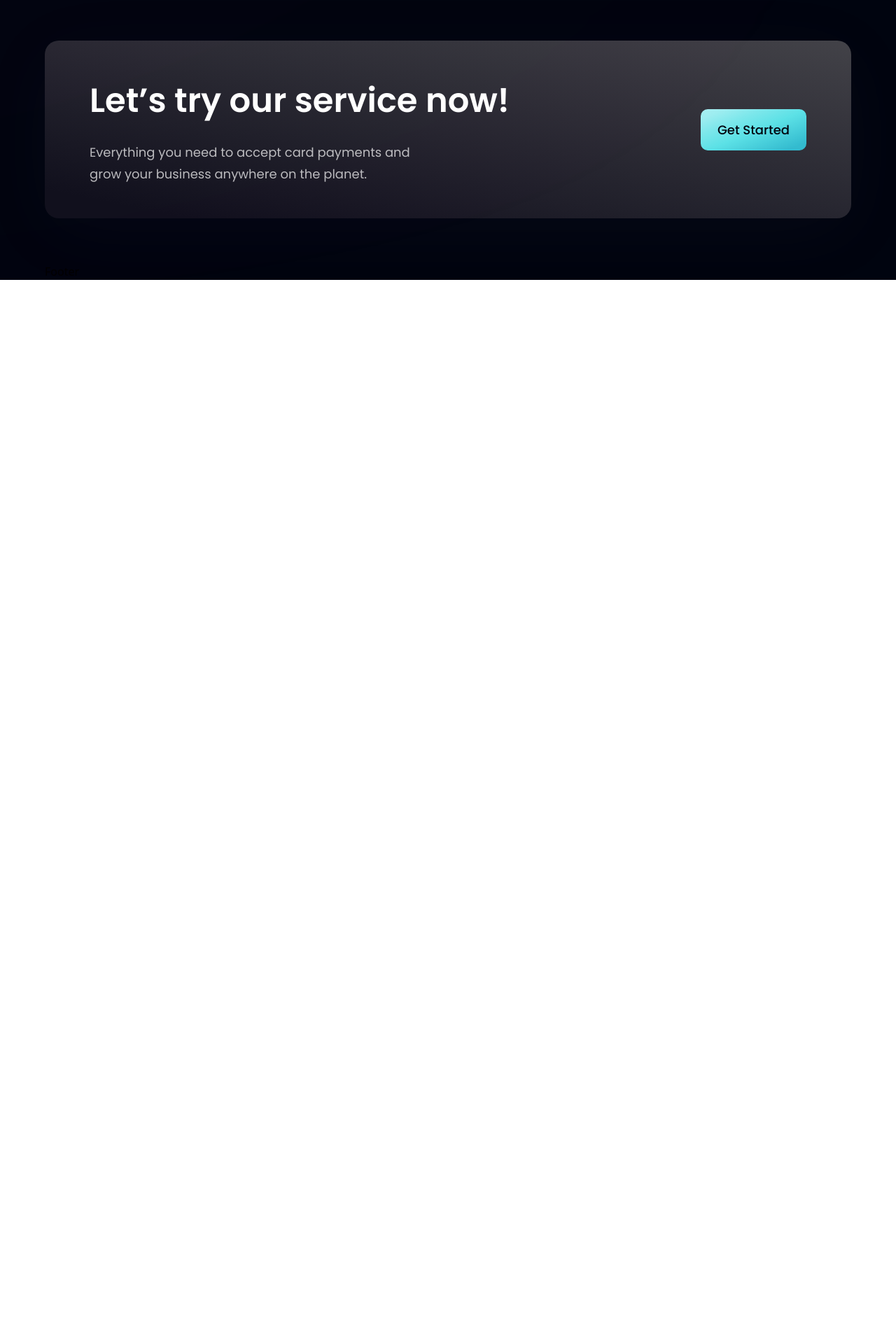
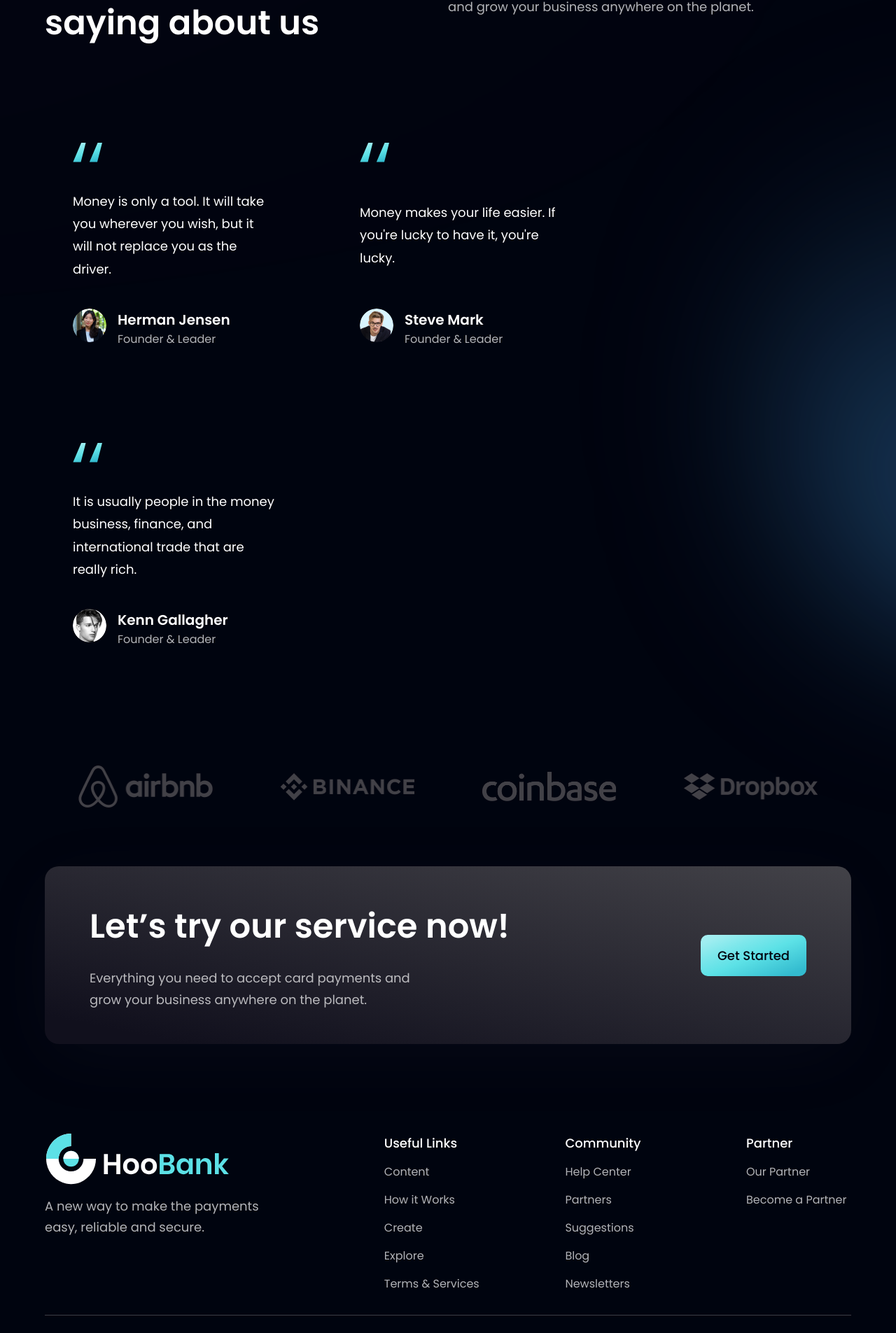
Before and after one commit to danielkingsk/bank-modern-web, a React (Vite) app: page / in a window 1280 px wide. Shown: the part 2950-4855 px from the top of the page at 70% size. Before the commit the page ends 3350 px from the top, so only its background shows below. Built offline with nearby package versions, Linux system fonts and the light colour scheme.

Commit message:
Adding Footer and Testimonials Section

```diff
--- a/src/components/FeedbackCard.jsx
+++ b/src/components/FeedbackCard.jsx
@@ -1,7 +1,25 @@
-import React from "react";
+import { quotes } from "../assets";
 
-const FeedbackCard = () => {
-  return <div>FeedbackCard</div>;
-};
+const FeedbackCard = ({ content, name, title, img }) => (
+  <div className="flex justify-between flex-col px-10 py-12 rounded-[20px]  max-w-[370px] md:mr-10 sm:mr-5 mr-0 my-5 feedback-card">
+    <img src={quotes} alt="double_quotes" className="w-[42.6px] h-[27.6px] object-contain" />
+    <p className="font-poppins font-normal text-[18px] leading-[32.4px] text-white my-10">
+      {content}
+    </p>
+
+    <div className="flex flex-row">
+      <img src={img} alt={name} className="w-[48px] h-[48px] rounded-full" />
+      <div className="flex flex-col ml-4">
+        <h4 className="font-poppins font-semibold text-[20px] leading-[32px] text-white">
+          {name}
+        </h4>
+        <p className="font-poppins font-normal text-[16px] leading-[24px] text-dimWhite">
+          {title}
+        </p>
+      </div>
+    </div>
+  </div>
+);
+
 
 export default FeedbackCard;
--- a/src/components/Footer.jsx
+++ b/src/components/Footer.jsx
@@ -1,7 +1,64 @@
-import React from "react";
+import styles from "../style";
+import { logo } from "../assets";
+import { footerLinks, socialMedia } from "../constants";
 
-const Footer = () => {
-  return <div>Footer</div>;
-};
+const Footer = () => (
+  <section className={`${styles.flexCenter} ${styles.paddingY} flex-col`}>
+    <div className={`${styles.flexStart} md:flex-row flex-col mb-8 w-full`}>
+      <div className="flex-[1] flex flex-col justify-start mr-10">
+        <img
+          src={logo}
+          alt="hoobank"
+          className="w-[266px] h-[72.14px] object-contain"
+        />
+        <p className={`${styles.paragraph} mt-4 max-w-[312px]`}>
+          A new way to make the payments easy, reliable and secure.
+        </p>
+      </div>
+
+      <div className="flex-[1.5] w-full flex flex-row justify-between flex-wrap md:mt-0 mt-10">
+        {footerLinks.map((footerlink) => (
+          <div key={footerlink.title} className={`flex flex-col ss:my-0 my-4 min-w-[150px]`}>
+            <h4 className="font-poppins font-medium text-[18px] leading-[27px] text-white">
+              {footerlink.title}
+            </h4>
+            <ul className="list-none mt-4">
+              {footerlink.links.map((link, index) => (
+                <li
+                  key={link.name}
+                  className={`font-poppins font-normal text-[16px] leading-[24px] text-dimWhite hover:text-secondary cursor-pointer ${
+                    index !== footerlink.links.length - 1 ? "mb-4" : "mb-0"
+                  }`}
+                >
+                  {link.name}
+                </li>
+              ))}
+            </ul>
+          </div>
+        ))}
+      </div>
+    </div>
+
+    <div className="w-full flex justify-between items-center md:flex-row flex-col pt-6 border-t-[1px] border-t-[#3F3E45]">
+      <p className="font-poppins font-normal text-center text-[18px] leading-[27px] text-white">
+        Copyright Ⓒ 2022 HooBank. All Rights Reserved.
+      </p>
+
+      <div className="flex flex-row md:mt-0 mt-6">
+        {socialMedia.map((social, index) => (
+          <img
+            key={social.id}
+            src={social.icon}
+            alt={social.id}
+            className={`w-[21px] h-[21px] object-contain cursor-pointer ${
+              index !== socialMedia.length - 1 ? "mr-6" : "mr-0"
+            }`}
+            onClick={() => window.open(social.link)}
+          />
+        ))}
+      </div>
+    </div>
+  </section>
+);
 
 export default Footer;
--- a/src/components/Testimonials.jsx
+++ b/src/components/Testimonials.jsx
@@ -1,7 +1,27 @@
-import React from "react";
+import { feedback } from "../constants";
+import styles from "../style";
+import FeedbackCard from "./FeedbackCard";
 
-const Testimonials = () => {
-  return <div>Testimonials</div>;
-};
+const Testimonials = () => (
+  <section id="clients" className={`${styles.paddingY} ${styles.flexCenter} flex-col relative `}>
+    <div className="absolute z-[0] w-[60%] h-[60%] -right-[50%] rounded-full blue__gradient bottom-40" />
+
+    <div className="w-full flex justify-between items-center md:flex-row flex-col sm:mb-16 mb-6 relative z-[1]">
+      <h2 className={styles.heading2}>
+        What People are <br className="sm:block hidden" /> saying about us
+      </h2>
+      <div className="w-full md:mt-0 mt-6">
+        <p className={`${styles.paragraph} text-left max-w-[450px]`}>
+          Everything you need to accept card payments and grow your business
+          anywhere on the planet.
+        </p>
+      </div>
+    </div>
+
+    <div className="flex flex-wrap sm:justify-start justify-center w-full feedback-container relative z-[1]">
+      {feedback.map((card) => <FeedbackCard key={card.id} {...card} />)}
+    </div>
+  </section>
+);
 
 export default Testimonials;
```
